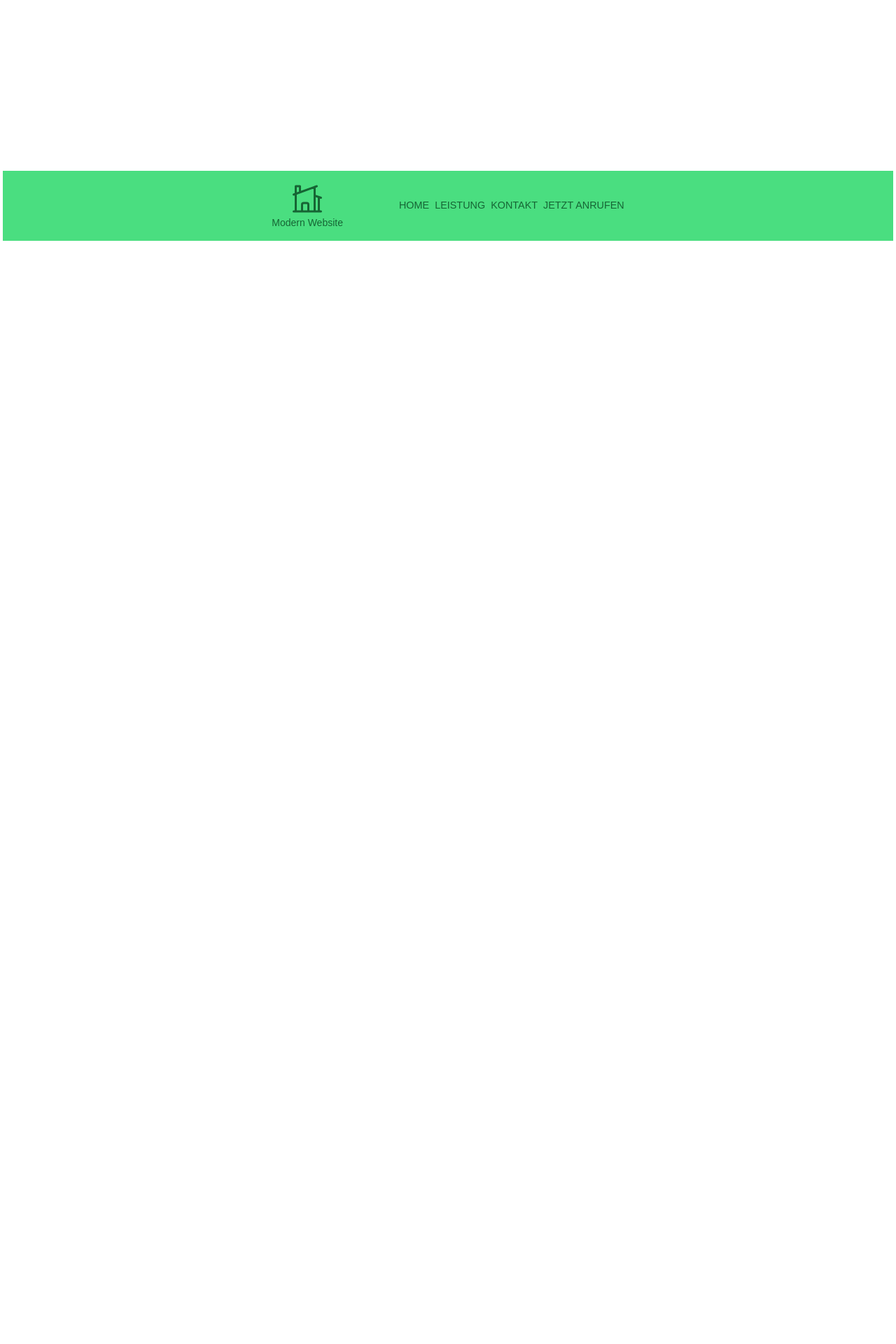
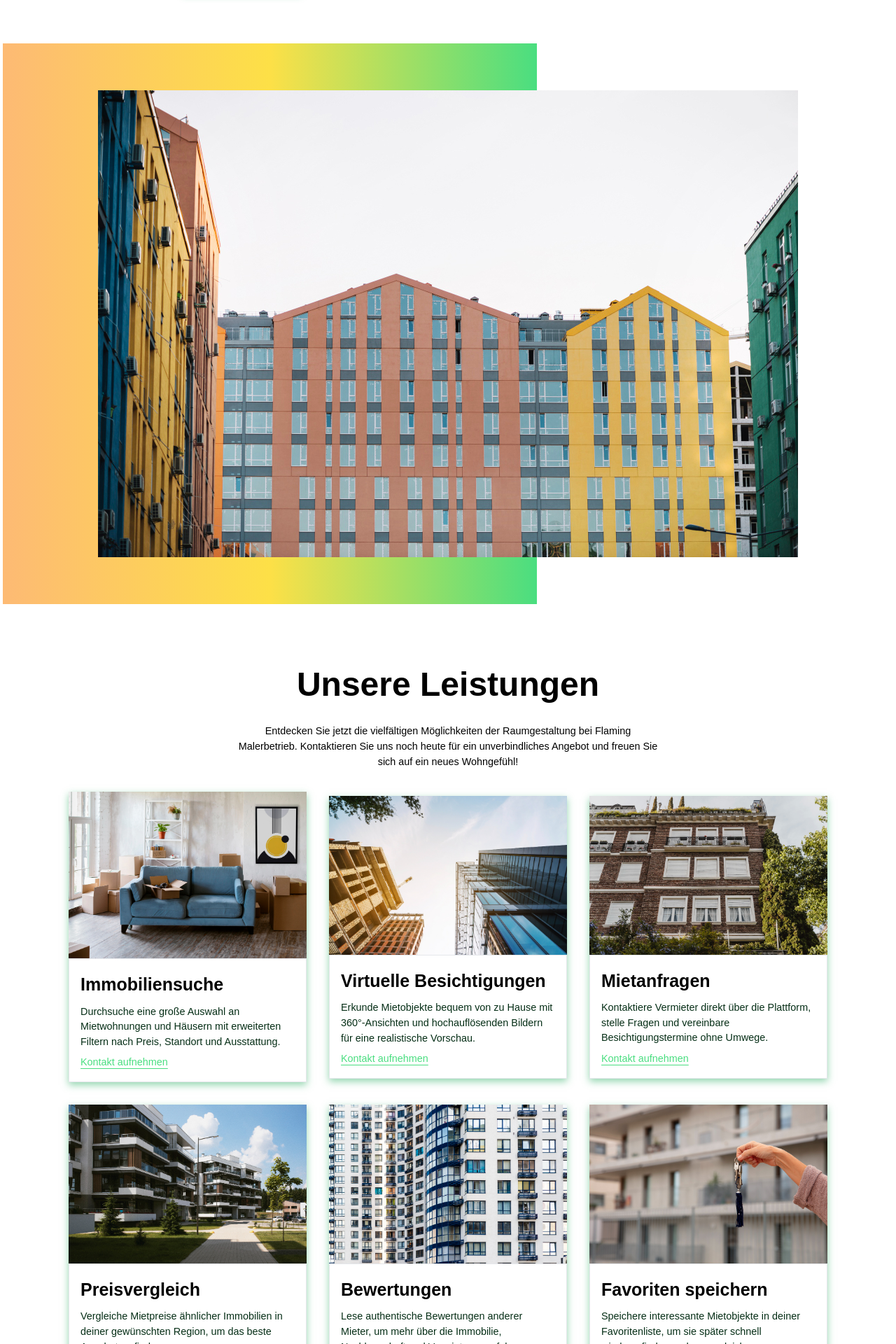
Before and after one commit to bugixtix/modern-website, a Next.js app: page /leistung in a window 1280 px wide. Shown: the part 660-2580 px from the top of the page at 70% size. Before the commit the page ends 1008 px from the top, so only its background shows below. Built offline with nearby package versions, Linux system fonts and the light colour scheme.

Commit message:
Update: Component

```diff
--- a/app/componentes/animated-div.jsx
+++ b/app/componentes/animated-div.jsx
@@ -3,8 +3,8 @@ import {motion} from 'framer-motion'
 import { useInView } from 'react-intersection-observer'
 import React, { Children } from 'react'
 
-function AnimatedDiv({childern, className}) {
-    const {ref, inView} = useInView({triggerOnce:false, threshold:0.2});
+function AnimatedDiv({childern, className, triggerOnce}) {
+    const {ref, inView} = useInView({triggerOnce:triggerOnce || false, threshold:0.2});
   return (
     <div className='w-[100%] h-[100%] bg-transparent'>
         <motion.div
--- a/app/componentes/content.jsx
+++ b/app/componentes/content.jsx
@@ -35,7 +35,7 @@ function Content() {
       )}
   return (
   <div className="relative mt-8 mb-16 h-auto md:h-screen flex flex-col items-center gap-20 sm:py-2">
-    <AnimatedDiv className='h-[100%] bg-transparent w-[100%] flex flex-col justify-center items-center' childern={<ContentBody/>}/>
+    <AnimatedDiv className='h-[100%] bg-transparent w-[100%] flex flex-col justify-center items-center' childern={<ContentBody/>} triggerOnce={true}/>
   </div>
   )
 }
--- a/app/componentes/footer.jsx
+++ b/app/componentes/footer.jsx
@@ -53,7 +53,7 @@ function FooterContent(){
                 <p className='text-green-800 text-sm'>{logoText}</p>
             </div>
             <div className='flex flex-row flex-wrap items-center justify-center gap-2'>
-                {footerOptions.map((i,index)=>(<a key={index} href={i.href} className='hover:text-green-950 transition-all ease duration-700' >{i.text}</a>))}
+                {footerOptions.map((i,index)=>(<a key={index} href={i.href} className='text-xs hover:text-green-950 transition-all ease duration-700' >{i.text}</a>))}
             </div>
         </div>
     )
--- /dev/null
+++ b/app/kontakt/contact.jsx
@@ -0,0 +1,95 @@
+'use client'
+import React from 'react'
+import PseudoDiv from '@/app/componentes/PseudoDiv'
+import AnimatedDiv from '@/app/componentes/animated-div'
+import { TextGenerateEffect } from '@/app/componentes/ui/text-generate-effect'
+import { ColourfulText } from '@/app/componentes/ui/colourful-text';
+import { CoolButton } from '@/app/componentes/button'
+import { IoLocationSharp as Location } from "react-icons/io5";
+import { TfiEmail as Email } from "react-icons/tfi";
+import { IoCallSharp as Call } from 'react-icons/io5';
+function Contact_() {
+
+    const title = ""
+  return (
+    <div className="relative w-[100%] mt-8 mb-16 flex flex-col items-center py-1 sm:py-2">
+        <AnimatedDiv className='h-[100%] bg-transparent w-[100%] flex flex-col justify-center items-center' childern={<ContactBody title={title} /> } triggerOnce={true} />
+    </div>
+  )
+}
+function ContactBody(){
+    const colors = [
+        "#1e2939",
+        "#101828",
+        "#030712"
+      ];
+    const title = "Qualität trifft Leidenschaft";
+    const description = ["Erleben Sie die perfekte Gemeinsamkeit aus Qualität und Leidenschaft bei Modern Leben.", "Kontaktieren Sie uns jetzt und entdecken Sie, wie wir Ihre Träume wahr werden lassen!"]
+    return(
+        <div>
+            {/* <div >
+                <ColourfulText colors={colors} className='font-bold text-lg sm:text-2xl' text={title}/>
+                {description.map((item, index)=>(<p key={index} className='pt-2'>{item}</p>))}
+            </div> */}
+            <div className='flex flex-row gap-4 items-baseline'>
+                <ContactForm/>
+                <ContactInfo/>
+            </div>
+        </div>
+    )
+}
+
+function ContactForm(){
+    return(
+        <div className='flex flex-col items-start justify-start gap-4 py-4'>
+
+            <div className='flex flex-row items-start justify-start gap-4 w-[100%]'>
+                <input placeholder={'Vorname *'} type='text' className='px-4 py-2 outline-none shadow-[0px_4px_10px_rgba(39,174,96,0.5)] focus-within:shadow-[0px_6px_15px_rgba(39,174,96,0.8)] hover:shadow-[0px_6px_15px_rgba(39,174,96,0.8)] transition-all ease-linear duration-300' />
+                <input placeholder={'Nachname *'} type='text' className='flex-1 px-4 py-2 outline-none shadow-[0px_4px_10px_rgba(39,174,96,0.5)] focus-within:shadow-[0px_6px_15px_rgba(39,174,96,0.8)] hover:shadow-[0px_6px_15px_rgba(39,174,96,0.8)] transition-all ease-linear duration-300'/>
+            </div>
+            <input placeholder={'Email Adresse *'} type='email' className=' px-4 py-2 w-[100%] outline-none shadow-[0px_4px_10px_rgba(39,174,96,0.5)] focus-within:shadow-[0px_6px_15px_rgba(39,174,96,0.8)] hover:shadow-[0px_6px_15px_rgba(39,174,96,0.8)] transition-all ease-linear duration-300' />
+            <textarea placeholder='Kommentar *' className='px-4 py-2 w-[100%] outline-none shadow-[0px_4px_10px_rgba(39,174,96,0.5)] focus-within:shadow-[0px_6px_15px_rgba(39,174,96,0.8)] hover:shadow-[0px_6px_15px_rgba(39,174,96,0.8)] transition-all ease-linear duration-300'></textarea>
+            <div className='flex flex-row justify-between items-baseline content-between w-[100%]'>
+                <CoolButton className={'px-4 py-2 font-bold text-white'} text={'Senden'}/>
+                <p><span className='text-green-400 text-lg'>*</span> Gibt ein Pflichtfeld an</p>
+            </div>
+        </div>
+    )
+}
+function ContactInfo(){
+    const API_KEY = "AIzaSyB_MmP7fzbsc8TJSMIkOSSkc3xAWw9XB7o"
+    const query ="europa"
+    const title = "Unsere Adresse"
+    const locationText = "Hauptstraße 45, 10115 Berlin, Deutschland"
+    const callText = "info@webagentur-berlin.de"
+    const emailText = "+49 30 12345678"
+    return(
+        <div>
+            <div className='flex flex-col justify-start items-start gap-2 w-[400px]'>
+                <p>{title}</p>
+                <div className='flex flex-row gap-2'>
+                    <Location/>
+                    <p>{locationText}</p>
+                </div>
+                <div className='flex flex-row gap-2'>
+                    <Call/>
+                    <p>{callText}</p>
+                </div>
+                <div className='flex flex-row gap-2'>
+                    <Email/>
+                    <p>{emailText}</p>
+                </div>
+
+            </div>
+            <div className=''>
+            <iframe
+                name="map--frame"
+                className="w-[100%]"
+                loading="lazy"
+                src={`https://www.google.com/maps/embed/v1/place?key=${API_KEY}&q=${query}`}>
+                </iframe>
+            </div>
+        </div>
+    )
+}
+export default Contact_
--- /dev/null
+++ b/app/kontakt/image.jsx
@@ -0,0 +1,23 @@
+'use client'
+
+import React from 'react'
+import AnimatedDiv from '@/app/componentes/animated-div'
+import { TextGenerateEffect } from '@/app/componentes/ui/text-generate-effect'
+
+function ImageWithTitle() {
+    const title = "Kontakt aufnehmen"
+  return (
+    <div className="relative w-[100%] h-[80vh] mt-8 mb-16 flex flex-col items-center py-1 sm:py-2">
+        <AnimatedDiv className='h-[100%] bg-transparent w-[100%] flex flex-col justify-center items-center' childern={<Image_ title={title} /> } triggerOnce={true} />
+    </div>
+  )
+}
+function Image_({title='titel'}){
+    return(
+        <div className=' relative w-[100%] h-[100%] flex flex-col justify-center items-center '>
+            <div className='w-[100%] h-[100%] absolute bg-gray-200 blur-[1px]  bg-[url(/kontakt.jpg)] bg-blend-darken'> </div>
+            <TextGenerateEffect words={title || 'Titel'} className='bg-orange-400 px-2 z-20 font-bold text-3xl sm:text-5xl text-white tracking-wider -rotate-1'/>
+        </div>
+    )
+}
+export default ImageWithTitle
--- a/app/leistung/image.jsx
+++ b/app/leistung/image.jsx
@@ -3,7 +3,7 @@
 import React from 'react'
 import Image from 'next/image'
 import AnimatedDiv from '@/app/componentes/animated-div'
-import apartment from '@/public/apartment.jpg'
+import apartment from '@/public/service01.jpg'
 function Image_() {
   return (
     <div className="relative mt-8 mb-16 md:h-screen flex flex-col items-center sm:py-2">
@@ -14,9 +14,9 @@ function Image_() {
 function ImageContent(){
 
     return(
-        <div className='w-[100%] h-auto flex justify-center items-center relative'>
-            <div className=' absolute left-0 -z-10 w-[60%] bg-green-800 h-[120%]'></div>
-            <Image className="" src={apartment} alt="image" />
+        <div className='w-[100%] flex justify-center items-center relative'>
+            <div className=' absolute left-0 -z-10 w-[60%] bg-gradient-to-r from-orange-300 via-yellow-300 to-green-400 h-[120%]'></div>
+            <Image className="h-[100%] object-cover" src={apartment} alt="image" />
         </div>
     )
 }
--- a/app/leistung/leistung.jsx
+++ b/app/leistung/leistung.jsx
@@ -3,43 +3,100 @@
 import React from 'react'
 import Image from 'next/image'
 import AnimatedDiv from '@/app/componentes/animated-div'
-import apartment from '@/public/apartment.jpg'
+import { TextGenerateEffect } from '../componentes/ui/text-generate-effect'
+
+import apartment from '@/public/service01.jpg'
+import service01 from '@/public/apartment.jpg'
+import service02 from '@/public/service02.jpg'
+import service03 from '@/public/service03.jpg'
+import service04 from '@/public/service04.jpg'
+import service05 from '@/public/service05.jpg'
+import service06 from '@/public/service06.jpg'
+import service07 from '@/public/service07.jpg'
+import service08 from '@/public/service08.jpg'
+
+
 
 function Leistung_() {
   return (
-    <div className="relative mt-8 mb-16 md:h-screen flex flex-col items-center sm:py-2">
-        <AnimatedDiv className='h-[100%] bg-transparent w-[100%] flex flex-col justify-center items-center' childern={<LeistungBody/>} />
+    <div className="relative mt-8 mb-16 flex flex-col items-center py-1 sm:py-2">
+        <AnimatedDiv className='h-[100%] bg-transparent w-[100%] flex flex-col justify-center items-center' childern={<LeistungBody/>} triggerOnce={true} />
     </div>
   )
 }
 function LeistungBody() {
+
+    const services =
+[
+  {
+    title: "Immobiliensuche",
+    description: "Durchsuche eine große Auswahl an Mietwohnungen und Häusern mit erweiterten Filtern nach Preis, Standort und Ausstattung.",
+    img:service01
+  },
+  {
+    title: "Virtuelle Besichtigungen",
+    description: "Erkunde Mietobjekte bequem von zu Hause mit 360°-Ansichten und hochauflösenden Bildern für eine realistische Vorschau.",
+    img:service02
+  },
+  {
+    "title": "Mietanfragen",
+    description: "Kontaktiere Vermieter direkt über die Plattform, stelle Fragen und vereinbare Besichtigungstermine ohne Umwege.",
+    img:service03
+  },
+  {
+    title: "Preisvergleich",
+    description: "Vergleiche Mietpreise ähnlicher Immobilien in deiner gewünschten Region, um das beste Angebot zu finden.",
+    img:service04
+  },
+  {
+    title: "Bewertungen",
+    description: "Lese authentische Bewertungen anderer Mieter, um mehr über die Immobilie, Nachbarschaft und Vermieter zu erfahren.",
+    img:service05
+  },
+  {
+    title: "Favoriten speichern",
+    description: "Speichere interessante Mietobjekte in deiner Favoritenliste, um sie später schnell wiederzufinden und zu vergleichen.",
+    img:service06
+  },
+  {
+    title: "Benachrichtigungen",
+    description: "Erhalte automatische Updates über neue Immobilienangebote, Preisänderungen oder Antworten auf deine Mietanfragen.",
+    img:service07
+  },
+  {
+    title: "Mietvertragshilfe",
+    description: "Nutze unsere Vorlagen und Ratgeber für rechtssichere Mietverträge, um alle wichtigen Klauseln und Rechte zu beachten.",
+    img:service08
+  }
+];
     const title="Unsere Leistungen"
     const description="Entdecken Sie jetzt die vielfältigen Möglichkeiten der Raumgestaltung bei Flaming Malerbetrieb. Kontaktieren Sie uns noch heute für ein unverbindliches Angebot und freuen Sie sich auf ein neues Wohngefühl!"
     return(
-        <div className='flex flex-col justify-center items-center gap-8'>
+        <div className='flex flex-col justify-center items-center gap-8 '>
             <div className='max-w-[600px] flex flex-wrap gap-4 flex-col justify-center items-center'>
-                <p className=' text-center font-bold text-black text-3xl sm:text-5xl'>{title}</p>
-                <p className='text-center '>{description}</p>
+                <TextGenerateEffect className='text-center font-bold text-black text-3xl sm:text-5xl' words={title}/>
+                <TextGenerateEffect className=' text-center max-w-[100%] px-6 sm:px-0 sm:max-w-[100%]' words={description} />
             </div>
 
-            <div className='flex flex-wrap'>
-                <LeistungCard/>
+            <div className='flex flex-wrap justify-center items-center gap-8 w-[100%] sm:w-[90%]'>
+                {services.map((item, index)=>(<LeistungCard key={index} service={item} />))}
             </div>
         </div>
     )
 
 }
-function LeistungCard({img, title, description}){
+function LeistungCard({service}){
 
+    const {img, title, description} = service
     return(
-        <div>
-            <div className=''>
-                <Image className='w-[300px]' alt='image' src={img || apartment}/>
+        <div className='w-[280px] sm:w-[340px] shadow-[0px_4px_10px_rgba(39,174,96,0.5)] transition-all duration-700 ease-linear hover:scale-105 group'>
+            <div className='w-[100%]'>
+                <Image className='w-[100%]' alt='image' src={img || service02}/>
             </div>
-            <div className=''>
-                <p>{title||'Titel'}</p>
-                <p>{description || 'Beschreibung kommt hier'}</p>
-                <p>Kontakt aufnehmen</p>
+            <div className='border p-4 flex flex-col gap-2 group-hover:shadow-[0px_6px_15px_rgba(39,174,96,0.8)] transition-all duration-700 ease'>
+                <p className='font-bold text-black text-[25px]/relaxed tracking-normal'>{title||'Titel'}</p>
+                <p className='font-light text-green-950'>{description || 'Beschreibung kommt hier'}</p>
+                <p className='font-medium text-green-400 underline-offset-4 underline cursor-pointer'>Kontakt aufnehmen</p>
             </div>
         </div>
     )
--- a/app/leistung/page.tsx
+++ b/app/leistung/page.tsx
@@ -12,11 +12,12 @@ function Leistung() {
 
   return (
     <div className="min-h-screen">
-        {/* <Navbar/>
+        <Navbar/>
         <PseudoDiv h="h-[7rem]"/>
         <Content/>
-        <Image_/> */}
+        <Image_/>
         <Leistung_/>
+        <PseudoDiv h="h-[4rem]"/>
         <Footer/>
     </div>
   )
--- a/app/page.tsx
+++ b/app/page.tsx
@@ -4,6 +4,8 @@ import Hero from '@/app/componentes/hero'
 import CallToAction from '@/app/componentes/call-to-action'
 import Content from '@/app/componentes/content'
 import Footer from '@/app/componentes/footer'
+import PseudoDiv from '@/app/componentes/PseudoDiv'
+
 
 export default function Home() {
   return (
@@ -12,6 +14,7 @@ export default function Home() {
         <Hero/>
         <CallToAction/>
         <Content/>
+        <PseudoDiv h="h-[7rem]"/>
         <Footer/>
     </div>
   );
```
Also changed, not shown: app/kontakt/page.tsx (added, +22 -0 lines).
